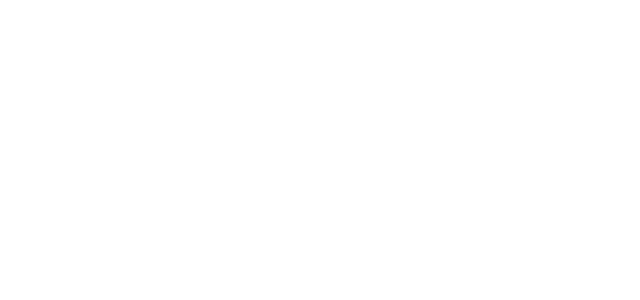
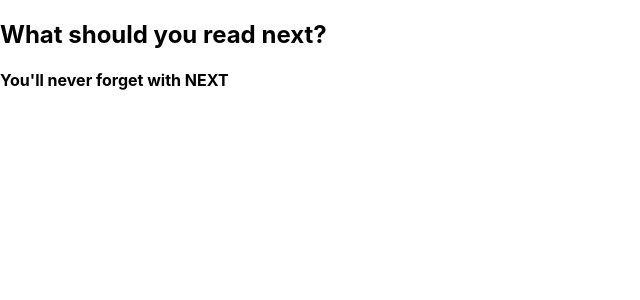
Before and after one commit to TonicVi/check4, a React (Create React App) app: page / in a window 1280 px wide. Shown: the top 300 px of the page, without its empty margins (0-640 px from the left). Built offline with nearby package versions, Linux system fonts and the light colour scheme.

Commit message:
forgot to checkout'

```diff
--- a/src/App.js
+++ b/src/App.jsx
@@ -2,7 +2,8 @@
 import { Route, Switch } from "react-router-dom";
 import FormBook from "./components/admin/FormBook";
 import BookPage from "./components/admin/BookPage";
-import UserPage from './components/user/UserPage';
+import UserPage from "./components/user/UserPage";
+import Welcome from './components/Welcome';
 import "./App.css";
 
 function App() {
@@ -17,6 +18,9 @@
       <Route path="/user/book">
         <UserPage />
       </Route>
+      <Route path="/">
+        <Welcome />
+      </Route>
     </Switch>
   );
 }
--- /dev/null
+++ b/src/components/Welcome.jsx
@@ -0,0 +1,13 @@
+import React from "react";
+import { NavLink } from 'react-router-dom';
+
+function Welcome() {
+  return (
+    <div className="welcome-titles">
+      <h2>What should you read next?</h2>
+      <h4>You'll never forget with NEXT</h4>
+    </div>
+  );
+}
+
+export default Welcome;
```
Also changed, not shown: 1 other file (tests, documents, lock files or other folders).
